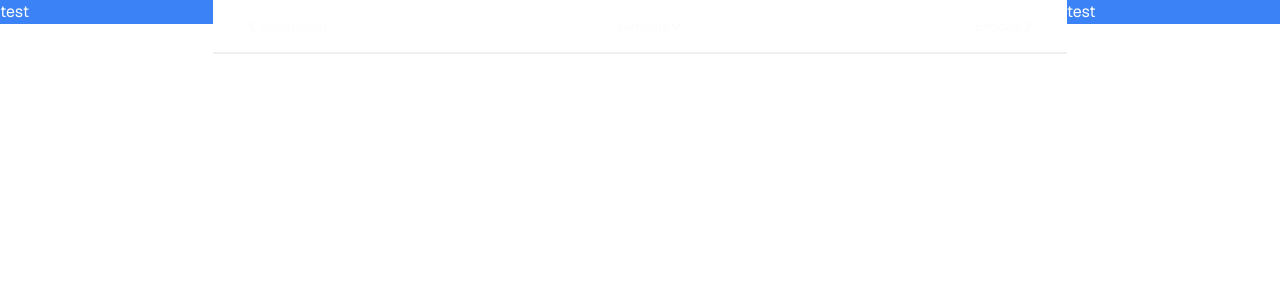
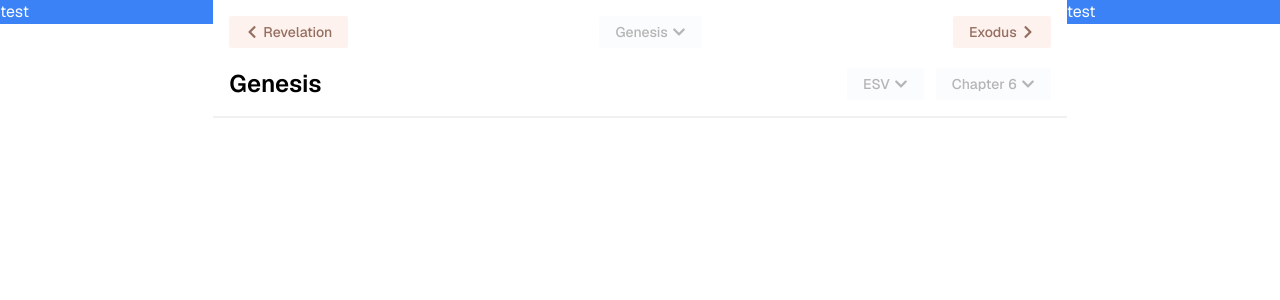
Before and after one commit to juliuscecilia33/Sage, a Next.js app: page / in a window 1280 px wide. Shown: the top 300 px of the page. Built offline with nearby package versions, Linux system fonts and the light colour scheme; no server answers.

Commit message:
imported hero

```diff
--- a/app/page.tsx
+++ b/app/page.tsx
@@ -2,7 +2,8 @@ import { createClient } from "@/utils/supabase/server";
 import "@fontsource/archivo"; // Add this line
 
 import { colors } from "../styles/colors";
-import Navbar from "@/containers/Main/Navbar";
+import Navbar from "../components/Main/Navbar";
+import Hero from "@/components/Main/Hero";
 
 export default async function Index() {
   const canInitSupabaseClient = () => {
@@ -23,6 +24,7 @@ export default async function Index() {
         className={`w-4/6 p-4 h-1/4 border-b-2 border-[#F0F0F0] ${colors.primary.default}`}
       >
         <Navbar />
+        <Hero bookTitle="Genesis" chapterCount={6} />
       </div>
       <div className={`w-1/6 bg-blue-500 h-full`}>test</div>
     </div>
--- /dev/null
+++ b/components/Main/Hero.tsx
@@ -0,0 +1,33 @@
+import { colors } from "../../styles/colors";
+import { FaChevronDown } from "react-icons/fa";
+
+type HeroProps = {
+  bookTitle: string;
+  chapterCount: number;
+};
+
+const Hero = ({ bookTitle, chapterCount }: HeroProps) => {
+  return (
+    <div className="flex flex-col mt-5">
+      <div className="flex flex-row w-full justify-between items-center">
+        <h2 className="font-semibold text-2xl text-black ">{bookTitle}</h2>
+        <div className="flex flex-row items-center">
+          <button
+            className={`flex justify-center items-center px-4 mr-3 py-1.5 text-sm font-inter font-medium rounded-sm font-archivo ${colors.button.secondary}`}
+          >
+            ESV
+            <FaChevronDown className="ml-1" />
+          </button>
+          <button
+            className={`flex justify-center items-center px-4 py-1.5 text-sm font-inter font-medium rounded-sm font-archivo ${colors.button.secondary}`}
+          >
+            Chapter {chapterCount}
+            <FaChevronDown className="ml-1" />
+          </button>
+        </div>
+      </div>
+    </div>
+  );
+};
+
+export default Hero;
--- a/containers/Main/Navbar.tsx
+++ b/components/Main/Navbar.tsx
@@ -5,19 +5,19 @@ const Navbar = () => {
   return (
     <div className="flex flex-row w-full justify-between items-center">
       <button
-        className={`flex justify-center items-center px-4 py-1.5 text-sm font-inter font-medium rounded-sm font-archivo ${colors.button.default}`}
+        className={`flex justify-center items-center px-4 py-1.5 text-sm font-inter font-medium rounded-sm font-archivo bg-[#FEF2EE] text-[#956E60]`}
       >
         <FaChevronLeft className="mr-1" />
         Revelation
       </button>
       <button
-        className={`flex justify-center items-center px-4 py-1.5 text-sm font-inter font-medium rounded-sm font-archivo ${colors.button.secondary}`}
+        className={`flex justify-center items-center px-4 py-1.5 text-sm font-inter font-medium rounded-sm font-archivo bg-[#FBFCFD] text-[#B5B5B5]`}
       >
         Genesis
         <FaChevronDown className="ml-1" />
       </button>
       <button
-        className={`flex justify-center items-center px-4 py-1.5 text-sm font-inter font-medium rounded-sm font-archivo ${colors.button.default}`}
+        className={`flex justify-center items-center px-4 py-1.5 text-sm font-inter font-medium rounded-sm font-archivo bg-[#FEF2EE] text-[#956E60]`}
       >
         Exodus
         <FaChevronRight className="ml-1" />
```
Also changed, not shown: containers/Main/Hero.tsx (deleted, +0 -25 lines).
